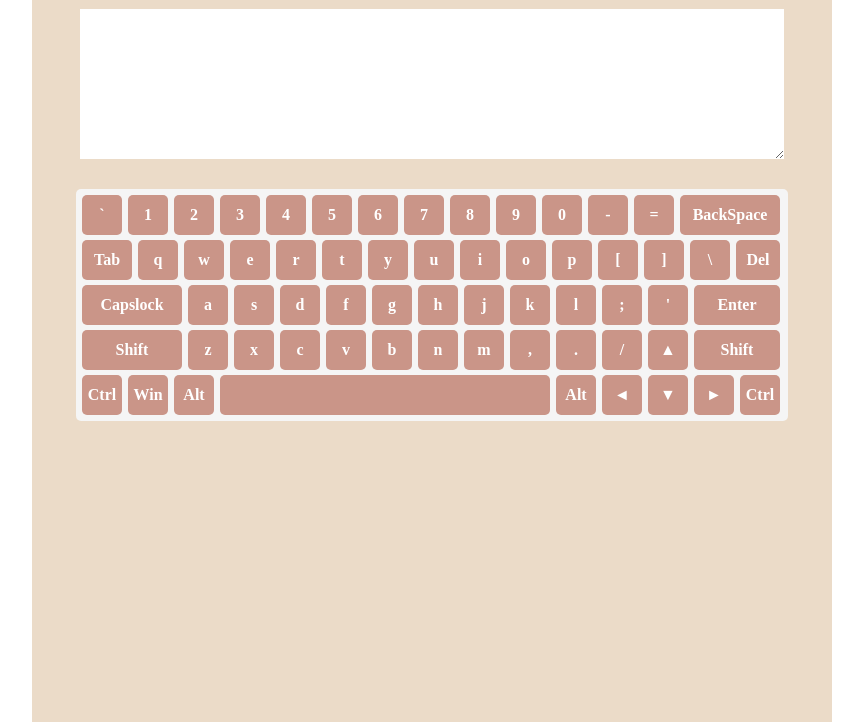
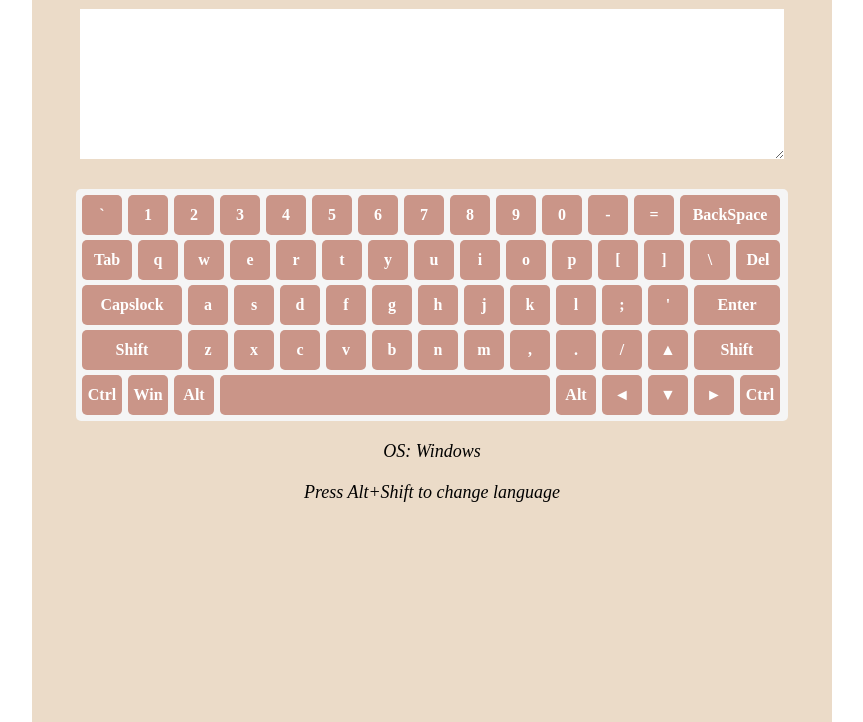
Before and after one commit to katrin-brest/virtual-keyboard, a website: page index.html in a window 1280 px wide. Shown: the part 78-800 px from the top of the page, without its empty margins (208-1071 px from the left). Drawn offline with Linux system fonts and the light colour scheme.

Commit message:
feat:add text

```diff
--- a/index.js
+++ b/index.js
@@ -14,6 +14,16 @@ wrapper.append(textarea);
 const keyboard = document.createElement("div");
 keyboard.className = "keyboard";
 wrapper.append(keyboard);
+
+const text1 = document.createElement("p");
+text1.innerText = "OS: Windows";
+text1.className = "text";
+wrapper.append(text1);
+
+const text2 = document.createElement("p");
+text2.innerText = "Press Alt+Shift to change language";
+text2.className = "text";
+wrapper.append(text2);
 
 for(let i = 0; i <5; i++) {
 let row = document.createElement("div");
@@ -125,6 +135,6 @@ document.addEventListener("keydown", function(event) {
                el.innerText = el.innerText.toLowerCase();
            }
        });
-        }
+     } });
 
-   });
+    //  смена языков
--- a/style.css
+++ b/style.css
@@ -95,3 +95,10 @@ textarea {
     background-color: rgb(255, 255, 255);
     color: rgb(202, 149, 136);
 }
+
+.text {
+    margin-top: 20px;
+    text-align: center;
+    font-size: 18px;
+    font-style: italic;
+}
```
